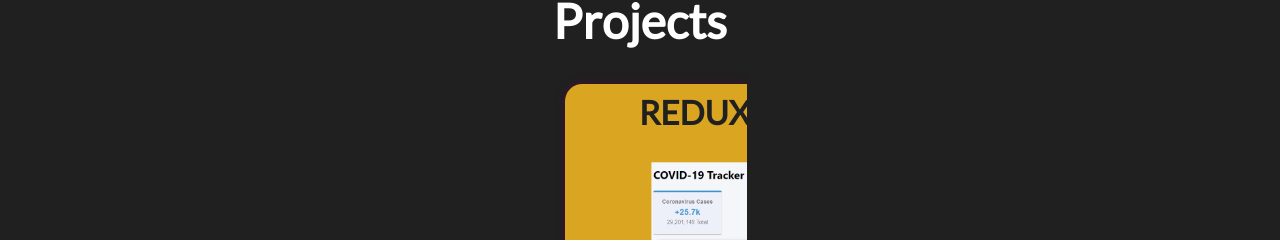
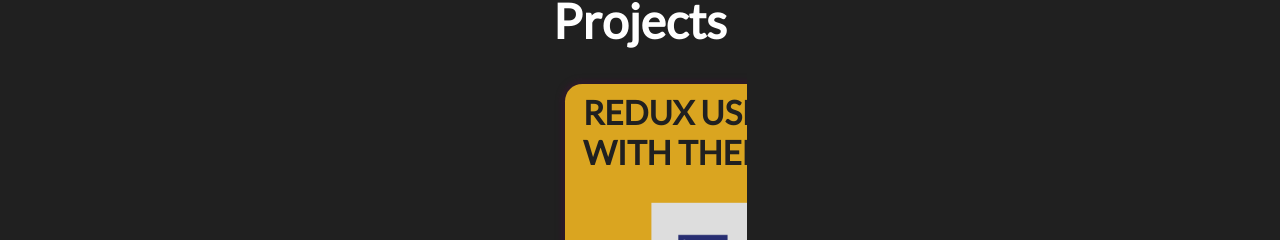
Before and after one commit to AGasco/portfolio, a React (Create React App) app: page / in a window 1280 px wide. Shown: the part 2447-2687 px from the top of the page. Built offline with nearby package versions, Linux system fonts and the light colour scheme.

Commit message:
adding-user-settings-form-project

```diff
--- a/src/components/Projects.jsx
+++ b/src/components/Projects.jsx
@@ -3,6 +3,7 @@ import React, { useState, useEffect } from "react";
 import Project from "./Project";
 import ArrowBack from "@material-ui/icons/ArrowBackIos";
 import ArrowForward from "@material-ui/icons/ArrowForwardIos";
+import UserSettingsFormThumbnail from "./../imgs/user-settings-form-thumbnail2.PNG";
 import NetflixThumbnail from "./../imgs/netflix-thumbnail.png";
 import CovidTrackerThumbnail from "./../imgs/covid-tracker-thumbnail.png";
 import WhatsappThumbnail from "./../imgs/whatsapp-thumbnail.png";
@@ -28,6 +29,18 @@ const projectsData = [
   //   usedTech:
   //     "C#, Unity, JSON, Data Structures, Design Patterns, Art (even though it's not tech, I spent countless hours doing art)",
   // },
+
+  //COMPLETE USER SETTINGS FORM
+  {
+    name: "REDUX USER SETTINGS FORM WITH THEME PICKER",
+    picture: UserSettingsFormThumbnail,
+    description:
+      "A fully fledged user settings form, with different sectors. Each sector may have 2 tabs to differentiate between groups of settings. All state management is done using REDUX",
+    link: "https://innoloft-agasco-app.web.app/",
+    gitLink: "https://github.com/AGasco/user-settings-form",
+    usedTech:
+      "HTML, CSS, Javascript, React, Redux, Material-UI, JSON, Google Firebase",
+  },
 
   //COVID-19 Tracker
   {
```
Also changed, not shown: src/imgs/user-settings-form-thumbnail.PNG (added), src/imgs/user-settings-form-thumbnail2.PNG (added).
